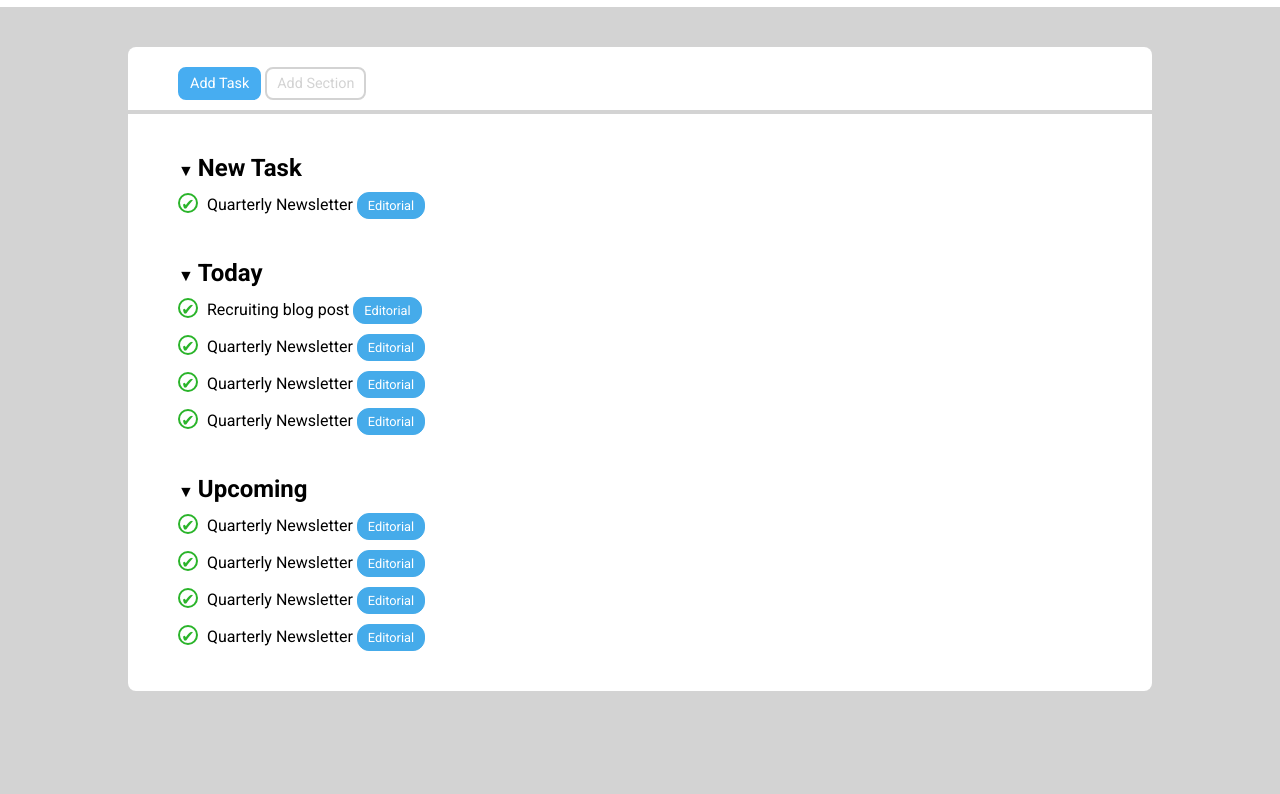
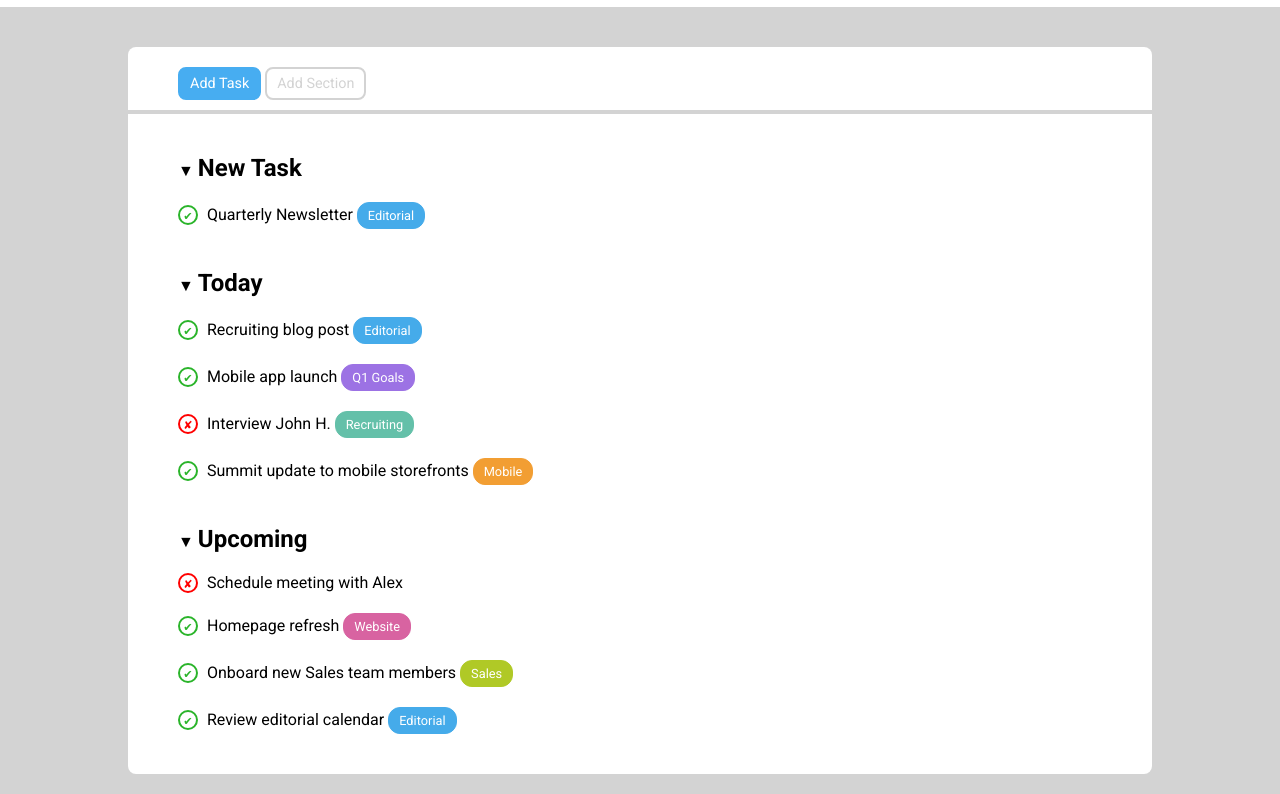
Before and after one commit to clmb00/html-css-toboolist, a plain HTML site: page index.html in a window 1280 px wide. Shown: the part 67-861 px from the top of the page. Before the commit the page ends 800 px from the top, so only its background shows below. Drawn offline with Linux system fonts and the light colour scheme.

Commit message:
[ADD] correct content

```diff
--- a/css/style.css
+++ b/css/style.css
@@ -16,6 +16,7 @@ body{
   background-color: white;
   border-radius: 8px;
   padding-bottom: 40px;
+  margin-bottom: 20px;
 }
 
 /* HEADER */
@@ -76,7 +77,7 @@ hr{
 }
 
 .item{
-  padding-top: 10px;
+  padding-top: 20px;
 }
 
 .item .check{
@@ -84,6 +85,7 @@ hr{
   width: 20px;
   height: 20px;
   text-align: center;
+  font-size: 0.7rem;
   line-height: 20px;
   border: 2px solid rgb(42, 180, 42);
   border-radius: 50%;
--- a/index.html
+++ b/index.html
@@ -85,10 +85,24 @@
             <span>&#x2714;</span>
           </div>
 
-          <span>Quarterly Newsletter</span>
+          <span>Mobile app launch</span>
 
-          <div class="tag editorial">
-            <span>Editorial</span>
+          <div class="tag goals">
+            <span>Q1 Goals</span>
+          </div>
+
+        </div>
+
+        <div class="item">
+
+          <div class="check no">
+            <span>&#x2718;</span>
+          </div>
+
+          <span>Interview John H.</span>
+
+          <div class="tag recruiting">
+            <span>Recruiting</span>
           </div>
 
         </div>
@@ -99,24 +113,10 @@
             <span>&#x2714;</span>
           </div>
 
-          <span>Quarterly Newsletter</span>
+          <span>Summit update to mobile storefronts</span>
 
-          <div class="tag editorial">
-            <span>Editorial</span>
-          </div>
-
-        </div>
-
-        <div class="item">
-
-          <div class="check yes">
-            <span>&#x2714;</span>
-          </div>
-
-          <span>Quarterly Newsletter</span>
-
-          <div class="tag editorial">
-            <span>Editorial</span>
+          <div class="tag mobile">
+            <span>Mobile</span>
           </div>
 
         </div>
@@ -132,14 +132,28 @@
 
         <div class="item">
 
+          <div class="check no">
+            <span>&#x2718;</span>
+          </div>
+
+          <span>Schedule meeting with Alex</span>
+
+          <!-- <div class="tag editorial">
+            <span>Editorial</span>
+          </div> -->
+
+        </div>
+
+        <div class="item">
+
           <div class="check yes">
             <span>&#x2714;</span>
           </div>
 
-          <span>Quarterly Newsletter</span>
+          <span>Homepage refresh</span>
 
-          <div class="tag editorial">
-            <span>Editorial</span>
+          <div class="tag website">
+            <span>Website</span>
           </div>
 
         </div>
@@ -150,10 +164,10 @@
             <span>&#x2714;</span>
           </div>
 
-          <span>Quarterly Newsletter</span>
+          <span>Onboard new Sales team members</span>
 
-          <div class="tag editorial">
-            <span>Editorial</span>
+          <div class="tag sales">
+            <span>Sales</span>
           </div>
 
         </div>
@@ -164,21 +178,7 @@
             <span>&#x2714;</span>
           </div>
 
-          <span>Quarterly Newsletter</span>
-
-          <div class="tag editorial">
-            <span>Editorial</span>
-          </div>
-
-        </div>
-
-        <div class="item">
-
-          <div class="check yes">
-            <span>&#x2714;</span>
-          </div>
-
-          <span>Quarterly Newsletter</span>
+          <span>Review editorial calendar</span>
 
           <div class="tag editorial">
             <span>Editorial</span>
```
